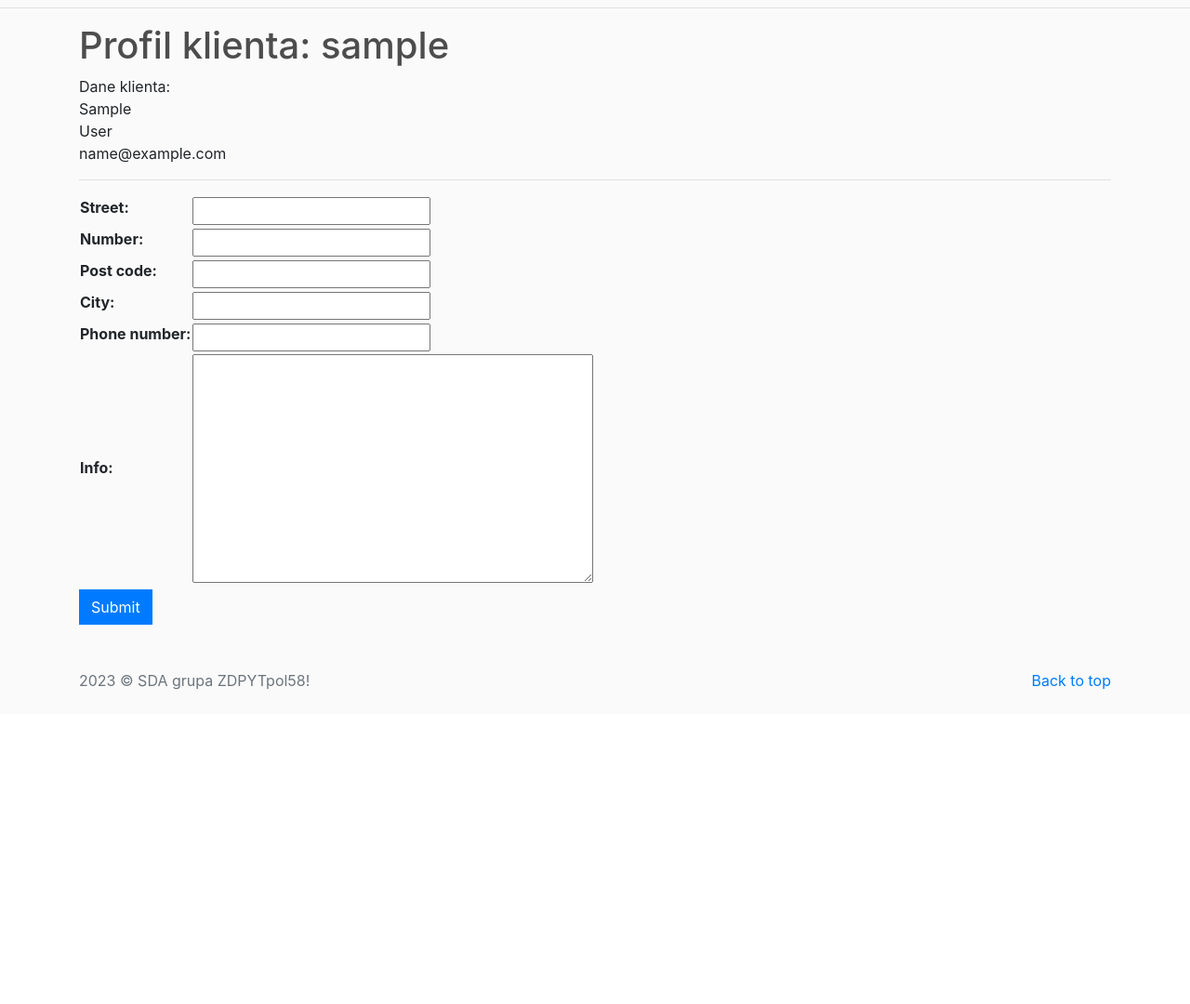
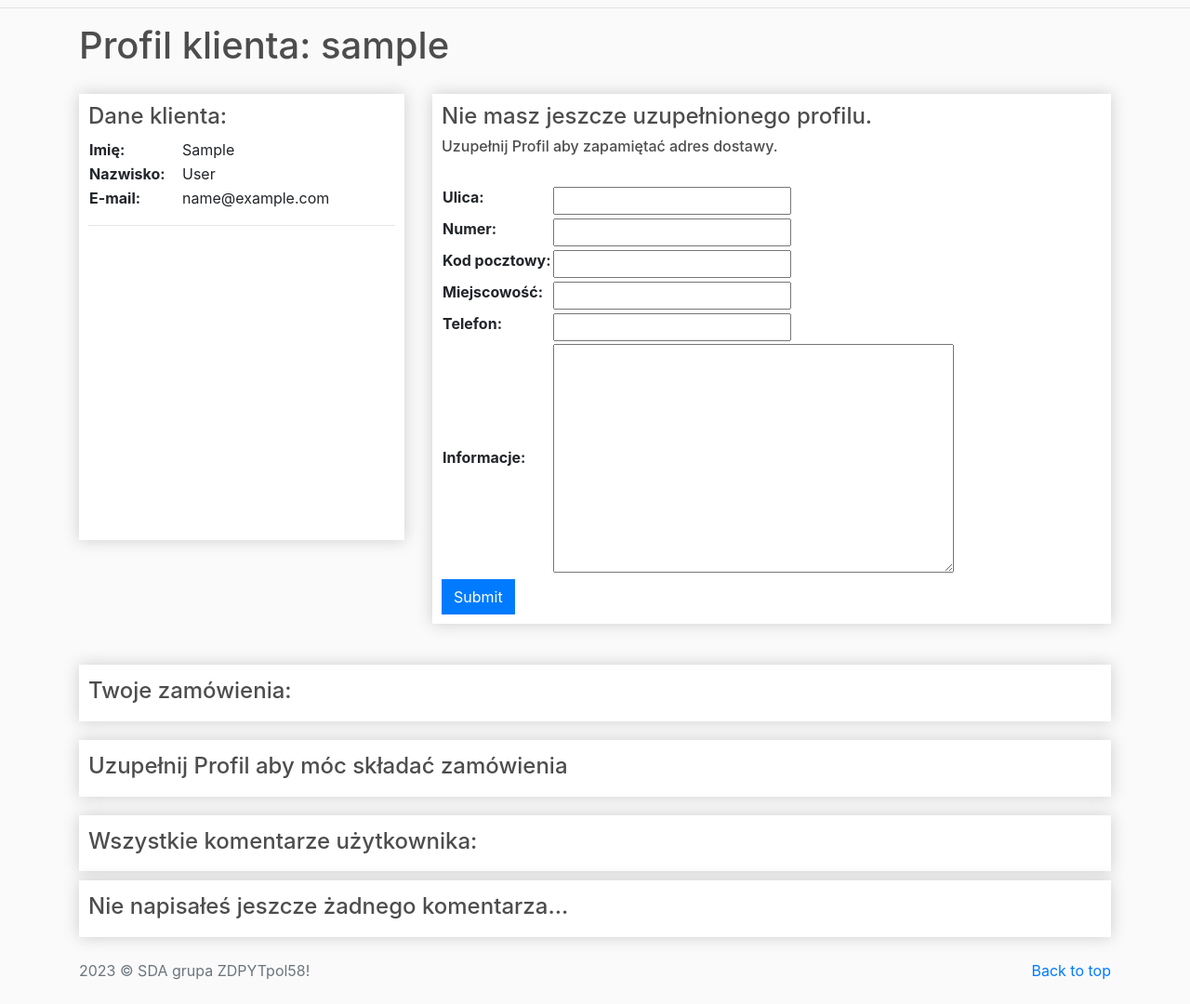
Before and after one commit to azu-pl/Django_web_store_project, a Django app: page /profile/create/ in a window 1280 px wide. Shown: the part 72-1152 px from the top of the page at 93% size. Before the commit the page ends 814 px from the top, so only its background shows below. Run offline with Django 4.2, Linux system fonts and the light colour scheme; the visitor is signed in with stand-in values (Sample User, id 1); data that the repository does not hold is empty; some libraries are stand-ins or nearby versions.

Commit message:
Add changes in comment model, templates for user profile, base, product detail, add css changes, forms for comment creation, Add working functionality for product comments

```diff
--- a/static/css/main.css
+++ b/static/css/main.css
@@ -220,6 +220,11 @@ a.user-link:hover, a.user-link:active {
     min-height: 6rem;
     padding: 10px;
     margin: -3px;
+    margin-top: -8px;
     border-radius: 10px;
 }
+
+.box-element.product-comment{
+    min-height: 3.5rem;
+}
 /* Comment section end */
--- a/store/forms.py
+++ b/store/forms.py
@@ -1,7 +1,7 @@
 from django import forms
 from django.contrib.auth.forms import UserCreationForm
 from django.contrib.auth.models import User
-from .models import Profile
+from .models import Profile, Comment
 
 
 class RegisterUserForm(UserCreationForm):
@@ -19,12 +19,23 @@ class CreateUserProfileForm(forms.ModelForm):
         model = Profile
         # fields = '__all__'
         exclude = ['user',]
+        labels = {'street': "Ulica", 'number': "Numer", 'post_code': "Kod pocztowy", 'city': "Miejscowość",
+                  'phone_number': "Telefon", 'info': "Informacje"}
 
 
-class CreateCommentForm(forms.Form):
+# class CreateCommentForm(forms.Form):
+#
+#     # creator = models.ForeignKey('Profile', null=True, on_delete=models.SET_NULL)
+#     # product = models.ForeignKey('Product', on_delete=models.PROTECT)
+#     title = forms.CharField(max_length=30)
+#     comment = forms.Textarea()
 
-    # creator = models.ForeignKey('Profile', null=True, on_delete=models.SET_NULL)
-    # product = models.ForeignKey('Product', on_delete=models.PROTECT)
-    title = forms.CharField(max_length=30)
-    comment = forms.Textarea()
-    score = forms.IntegerField(min_value=1, max_value=5)
+
+class CreateCommentForm(forms.ModelForm):
+    score = forms.IntegerField(min_value=1, max_value=5, label="Ocena")
+    class Meta:
+        model = Comment
+        # fields = '__all__'
+        exclude = ['creator', 'product',]
+        # widgets = {'score': forms.IntegerField(min_value=1, max_value=5),}
+        labels = {'title': "Tytuł", 'comment': "Treść"}
--- a/store/models.py
+++ b/store/models.py
@@ -84,7 +84,8 @@ def validate_score(value):
         )
 
 class Comment(models.Model):
-    creator = models.ForeignKey('Profile', null=True, on_delete=models.SET_NULL)
+    # creator = models.ForeignKey('Profile', related_name="profile_comments", null=True, on_delete=models.SET_NULL)
+    creator = models.ForeignKey('auth.user', related_name="profile_comments", null=True, on_delete=models.SET_NULL)
     product = models.ForeignKey('Product', related_name="comments", on_delete=models.CASCADE)
     title = models.CharField(max_length=30)
     creation_datetime = models.DateTimeField(auto_now_add=True)
@@ -100,7 +101,7 @@ class Comment(models.Model):
 
 
 class Order(models.Model):
-    profile = models.ForeignKey(Profile, on_delete=models.SET_NULL, blank=True, null=True)
+    profile = models.ForeignKey(Profile, related_name='orders', on_delete=models.SET_NULL, blank=True, null=True)
     date_ordered = models.DateTimeField(auto_now_add=True)
     complete = models.BooleanField(default=False, null=True, blank=False)
     transaction_id = models.CharField(max_length=200, null=True)
--- a/store/templates/store/base.html
+++ b/store/templates/store/base.html
@@ -67,6 +67,10 @@
 
    			</div><br>
 
+				{% block orders %}
+
+				{% endblock orders %}
+
 				{% block comment %}
 
 				{% endblock comment %}
--- a/store/templates/store/form.html
+++ b/store/templates/store/form.html
@@ -1,11 +1,7 @@
-{% extends 'store/base.html' %}
-{% block title %} Profil {{ user.username }} {% endblock %}
-{% block content %}
-{% include 'store/user_data.html' %}
-
-<form method="post">
+<div>
+    <form method="post">
     {% csrf_token %}
     <table>{{ form }}</table>
     <input type="submit" value="Submit" class="btn btn-primary">
   </form>
-{% endblock %}
+</div>
--- a/store/templates/store/profile.html
+++ b/store/templates/store/profile.html
@@ -1,8 +1,24 @@
 {% extends 'store/base.html' %}
 {% block title %} Profil {{ user.username }} {% endblock %}
 {% block content %}
+<h1>Profil klienta: {{ user.username }}</h1>
+<div>
+  <div class="row">
+    <div class="col-lg-12">
+      <div class="row">
+            <div class="col-lg-4">
+                <div class="box-element product-detail">
+                    <div style="display: inline-block; float: left; width: 100%;">
                         {% include 'store/user_data.html' %}
 
+                    </div>
+                    <div style="display: inline-block; float: left; width: 100%;"><hr></div>
+                </div>
+            </div>
+            <div class="col-lg-8">
+                <div class="box-element product-detail">
+                    <div style="width: 100%;">
+                      {% if profile %}
                         <div>
                             Adres:<br>
                             {{ profile.street }} {{ profile.number }}<br>
@@ -12,5 +28,28 @@
                         <div>
                             Dodatkowe informacje:<br>
                                 {{ profile.info }}
-</div><hr>
-{% endblock %}
+                        </div>
+                        {% else %}
+                        <div>
+                            <h4>Nie masz jeszcze uzupełnionego profilu.</h4>
+                            <h6>Uzupełnij Profil aby zapamiętać adres dostawy. </h6><br>
+                            {% include 'store/form.html' %}
+                        </div>
+                        {% endif %}
+
+                    </div>
+                </div>
+            </div>
+      </div>
+    </div>
+  </div>
+</div>
+
+{% endblock content%}
+
+{% block orders %}
+    {% include 'store/user_orders.html' %}
+{% endblock orders %}
+{% block comment %}
+    {% include 'store/user_comments.html' %}
+{% endblock comment %}
--- /dev/null
+++ b/store/templates/store/user_comments.html
@@ -0,0 +1,49 @@
+{% if not user.profile_comments.all %}
+<div class="container comment">
+<div class="row">
+    <div class="col-lg-12">
+        <div class="box-element product-comment">
+            <h4 style="margin-top:4px">Wszystkie komentarze użytkownika: </h4>
+        </div>
+    </div>
+    <div class="col-lg-12">
+        <div class="box-element product-comment">
+            <h4 style="margin-top:4px">Nie napisałeś jeszcze żadnego komentarza... </h4>
+        </div>
+    </div>
+</div></div>
+{% else %}
+<div class="container comment">
+<div class="row">
+    <div class="col-lg-12">
+        <div class="box-element product-comment">
+            <h4 style="margin-top:4px">Wszystkie komentarze użytkownika: </h4>
+
+        </div>
+    </div>
+</div></div>
+    {% for comment in user.profile_comments.all %}
+<div class="container comment"><div class="row">
+    <div class="col-lg-12">
+        <div class="box-element product-comment">
+            <div style="margin-bottom: -1rem;">
+            <div style="display: inline-block; float: left;">
+                <strong>Data utworzenia:</strong> {{ comment.creation_datetime|date:"d M Y" }}
+                <strong>Produkt:</strong>  {{ comment.product.name }}
+            </div>
+                <div style="display: inline-block; float: right;">
+                    <strong>Ocena:</strong> {{ comment.score }}/5
+                </div>
+            </div>
+            <br>
+                <div><hr><div style="margin-bottom: 1rem; margin-top: -1rem;"> <span style="font-size:1.5rem;">{{comment.title }}</span></div>
+                <div class="comment-text">{{comment.comment }}</div>
+            </div>
+
+
+        </div>
+    </div>
+</div>
+</div>
+    {% endfor %}
+{% endif %}
--- a/store/templates/store/user_data.html
+++ b/store/templates/store/user_data.html
@@ -1,8 +1,15 @@
-<h1>Profil klienta: {{ user.username }}</h1>
-<div>
-  Dane klienta:<br>
-  {{ user.first_name }}<br>
-  {{ user.last_name }}<br>
-  {{ user.email }}
-  <hr>
-</div>
+<h4>Dane klienta:</h4>
+<table>
+<tr>
+    <td style="width: 100px"><strong> Imię:</strong></td>
+    <td><span>{{ user.first_name }}</span></td>
+</tr>
+<tr>
+    <td style="width: 60px"><strong> Nazwisko:</strong></td>
+    <td><span>{{ user.last_name }}</span></td>
+</tr>
+<tr>
+    <td style="width: 60px"><strong> E-mail:</strong></td>
+    <td><span>{{ user.email }}</span></td>
+</tr>
+</table>
--- /dev/null
+++ b/store/templates/store/user_orders.html
@@ -0,0 +1,60 @@
+  <div class="container comment">
+    <div class="row">
+        <div class="col-lg-12">
+            <div class="box-element product-comment">
+                <h4 style="margin-top:4px">Twoje zamówienia:</h4>
+            </div>
+        </div>
+    </div>
+  </div>
+    {% if profile %}
+    {% if not profile.orders.all %}
+    <div class="container comment">
+        <div class="row">
+            <div class="col-lg-12">
+                <div class="box-element product-comment">
+                    <h4 style="margin-top:4px">Brak historii zamówień.</h4>
+                </div>
+            </div>
+        </div>
+    </div>
+    {% else %}
+
+        {% for order in profile.orders.all %}
+    <div class="container comment"><div class="row">
+        <div class="col-lg-12">
+            <div class="box-element product-comment">
+                <div style="margin-bottom: -1rem;">
+                <div style="display: inline-block; float: left;">
+                    <strong>Data utworzenia:</strong> {{ order.date_ordered|date:"d M Y" }}
+                    <strong>Produkt:</strong>  {{ order.complete }}
+                </div>
+                    <div style="display: inline-block; float: right;">
+
+                    </div>
+                </div>
+                <br>
+                <div><hr>
+                    <div style="margin-bottom: 1rem; margin-top: -1rem;">
+                        <span style="font-size:1.5rem;">{{comment.title }}</span>
+                    </div>
+
+                </div>
+
+
+            </div>
+        </div>
+    </div>
+  </div>
+        {% endfor %}
+    {% endif %}
+{% else %}
+  <div class="container comment">
+    <div class="row">
+        <div class="col-lg-12">
+            <div class="box-element product-comment">
+                <h4 style="margin-top:4px">Uzupełnij Profil aby móc składać zamówienia  </h4>
+            </div>
+        </div>
+    </div></div>
+{% endif %}
--- a/store/urls.py
+++ b/store/urls.py
@@ -25,5 +25,5 @@ urlpatterns = [
     # path('profile/', views.profile_view, name='profile'),
     path('profile/', ProfileView.as_view(), name='profile'),
     path('profile/create/', ProfileCreateView.as_view(), name='profile_create'),
-    path('comment/', CommentCreateView.as_view()),
+    path('comment/<int:pk>/add/', CommentCreateView.as_view(), name='add_comment'),
 ]
--- a/store/views.py
+++ b/store/views.py
@@ -6,7 +6,7 @@ from django.views.generic.base import TemplateResponseMixin, ContextMixin, View
 from django.contrib.auth import login, logout, authenticate
 from store.models import Profile, Category, Product, Subcategory, Comment, OrderItem, Order
 from django.contrib.auth.models import User
-from store.forms import CreateUserProfileForm, RegisterUserForm
+from store.forms import CreateUserProfileForm, RegisterUserForm, CreateCommentForm
 from django.views.generic import CreateView, TemplateView, DetailView
 from django.urls import reverse_lazy, reverse
 
@@ -211,7 +211,7 @@ class ProfileView(BaseStoreView):
 
 
 class ProfileCreateView(BaseCreateView):
-    template_name = 'store/form.html'
+    template_name = 'store/profile.html'
     form_class = CreateUserProfileForm
     success_url = reverse_lazy('profile')
 
@@ -221,10 +221,16 @@ class ProfileCreateView(BaseCreateView):
         return super().form_valid(form)
 
 
-class CommentCreateView(LoginRequiredMixin, CreateView):
+class CommentCreateView(LoginRequiredMixin, BaseCreateView):
     model = Comment
-    fields = '__all__'
+    form_class = CreateCommentForm
+    # fields = '__all__'
     template_name = 'store/add_comment.html'
 
     def get_success_url(self):
-        return reverse('products_detail', kwargs={'pk': self.object.pk})
+        return reverse('products_detail', kwargs={'pk': self.object.product.pk})
+
+    def form_valid(self, form):
+        form.instance.product_id = self.kwargs['pk']
+        form.instance.creator_id = self.request.user.pk
+        return super().form_valid(form)
```
Also changed, not shown: store/templates/store/product_detail.html (+24 -9 lines), store/migrations/0009_order_alter_comment_product_alter_product_thumbnail_and_more.py (added), store/migrations/0010_alter_comment_creator_alter_product_description.py (added), store/migrations/0011_alter_comment_creator.py (added). Lines whose indentation alone changed are shown as unchanged.
